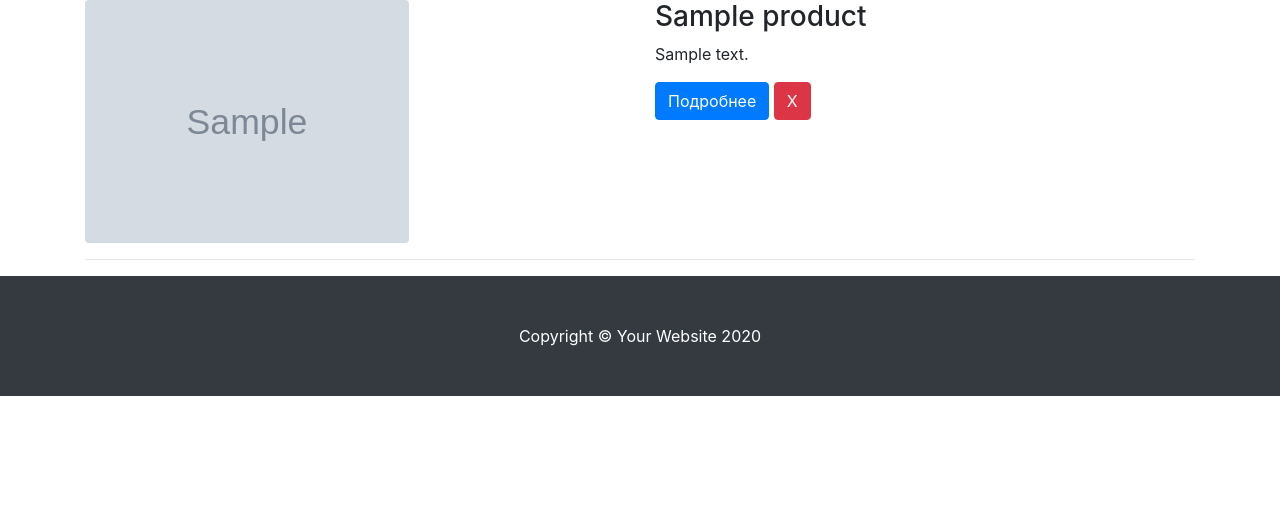
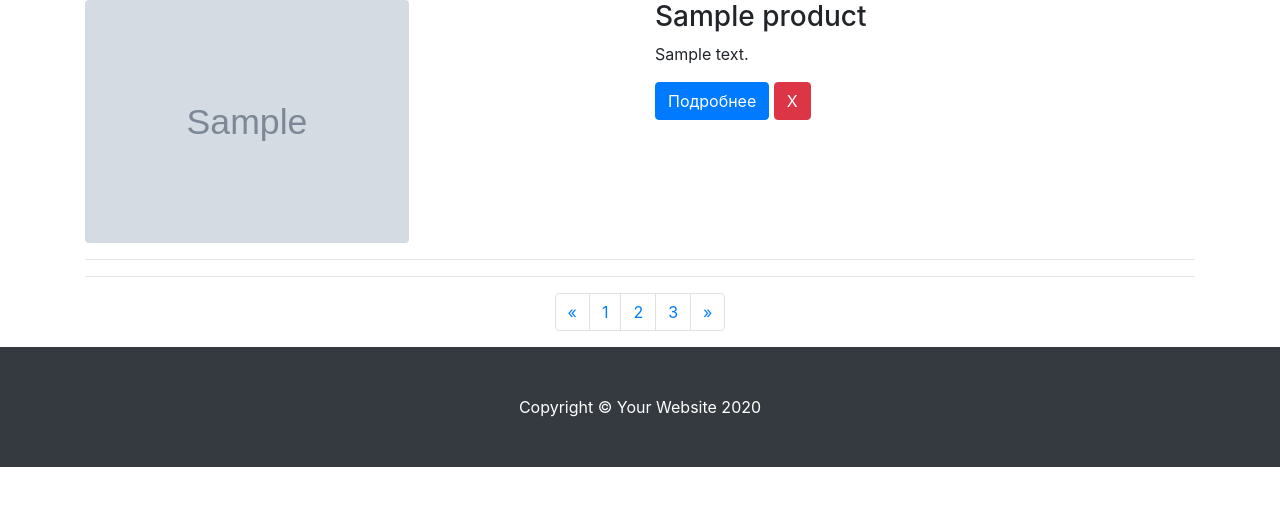
Before and after one commit to Flict-dev/jumanji-shop, a Django app: page /favorites/ in a window 1280 px wide. Shown: the part 208-714 px from the top of the page. Run offline with Django 3.2, Linux system fonts and the light colour scheme; a user stored in the database is signed in; tables that the repository leaves empty hold one stand-in row (values such as "Sample post"); grey boxes marked "Sample" are stand-in pictures; some libraries are stand-ins or nearby versions.

Commit message:
Main commit

```diff
--- a/app/mixins.py
+++ b/app/mixins.py
@@ -31,10 +31,9 @@ class FavoritesMixin(View):
     def dispatch(self, request, *args, **kwargs):
         if request.user.is_authenticated:
             try:
-                self.favorites = Favorites.objects.get(owner=request.user)
+                self.favorites = Favorites.objects.get(owner=request.user.id)
             except ObjectDoesNotExist:
-                self.favorites = Favorites.objects.create(owner=request.user)
-            self.favorites.save()
+                self.favorites = Favorites.objects.create(owner=request.user.id)
         else:
             messages.info(request, 'Вам необходимо зарегистрироваться, чтобы добовлять товары в избранное')
             return redirect('/login/')
--- a/app/models.py
+++ b/app/models.py
@@ -12,8 +12,8 @@ class Product(models.Model):
     price = models.DecimalField(max_digits=10, decimal_places=2, verbose_name='Цена')
     brand = models.ForeignKey('Company', on_delete=models.CASCADE, verbose_name='Бренд')
     description = models.TextField(max_length=1000, verbose_name='Описание', blank=True, null=True)
-    review = models.ForeignKey('Review', on_delete=models.CASCADE, verbose_name='Отзыв', blank=True, null=True,
-                               related_name='product_review')
+    review = models.ManyToManyField('Review', verbose_name='Отзыв', blank=True,
+                                    related_name='product_review')
     category = models.ForeignKey('Category', on_delete=models.CASCADE, verbose_name='Категория')
     availability = models.BooleanField(default=True, verbose_name='Наличие', blank=True)
 
@@ -38,14 +38,14 @@ class Category(models.Model):
 
 class Review(models.Model):
     RATING_CHOICES = [
-        ('FN', '★★★★★'),
-        ('GD', '★★★★'),
-        ('BD', '★★★'),
-        ('VB', '★★'),
-        ('AL', '★'),
+        ('5', '★★★★★'),
+        ('4', '★★★★'),
+        ('3', '★★★'),
+        ('2', '★★'),
+        ('1', '★'),
     ]
-    owner = models.ForeignKey(User, on_delete=models.CASCADE)
-    stars = models.CharField(choices=RATING_CHOICES, default='AL', max_length=20)
+    owner = models.OneToOneField(User, on_delete=models.CASCADE)
+    stars = models.CharField(choices=RATING_CHOICES, default=1, max_length=20)
     text = models.TextField(max_length=500, verbose_name='Озыв')
     product = models.ForeignKey('Product', verbose_name='Продукт', on_delete=models.CASCADE,
                                 related_name='review_product')
--- a/app/static/css/style.css
+++ b/app/static/css/style.css
@@ -15,3 +15,10 @@ body {
 .portfolio-item {
     margin-bottom: 30px;
 }
+
+.my-card-text {
+    width: 100%;
+    height: 100px;
+    overflow: hidden;
+    text-overflow: ellipsis;
+}
--- a/app/views.py
+++ b/app/views.py
@@ -3,7 +3,7 @@ from django.contrib.auth.decorators import login_required
 from django.contrib.auth.models import User
 from django.core.exceptions import ObjectDoesNotExist
 from django.core.paginator import Paginator
-from django.db.models import Q
+from django.db.models import Q, Avg
 from django.http import Http404
 from django.shortcuts import render, get_object_or_404, redirect
 from django.utils.decorators import method_decorator
@@ -12,7 +12,7 @@ from django.views.generic.base import View
 
 from app.forms import ReviewForm
 from app.mixins import CartMixin, FavoritesMixin
-from app.models import Product, CartProduct, Cart, Review, Category, Company, Favorites, FavoriteProduct
+from app.models import Product, CartProduct, Review, Category, Company, Favorites, FavoriteProduct
 from app.utils import recount_cart
 
 
@@ -67,13 +67,14 @@ class DetailProductView(View):
         related_products = Product.objects.filter(
             Q(category__title__icontains=product.category.title)
         )
-        form = ReviewForm
-        reviews = Review.objects.filter(product=product)
+        reviews = Review.objects.filter(product=product).select_related('product')
+        star_list = reviews.get(owner__id=1)
+        print(star_list)
         context = {
             'product': product,
             'related_products': related_products,
             'reviews': reviews,
-            'form': form,
+            'form': ReviewForm,
         }
         return render(request, 'main/detail_product.html', context=context)
 
@@ -84,9 +85,11 @@ class DetailProductView(View):
             stars = form.cleaned_data['stars']
             text = form.cleaned_data['text']
             if request.user.is_authenticated:
-                Review.objects.create(owner=request.user, text=text, stars=stars, product=product)
+                new_rev = Review.objects.create(owner=request.user, text=text, stars=stars, product=product)
+                product.review.add(new_rev)
+                product.save()
                 messages.info(request, 'Спасибо за отзыв!')
-                return redirect('/login/')
+                return redirect('/')
             else:
                 messages.info(request, 'Для того, чтобы оставить отзыв вам необходимо зарегистрироваться')
                 return redirect('/login/')
@@ -131,7 +134,7 @@ class AddToFavorites(FavoritesMixin, View):
     def get(self, request, *args, **kwargs):
         product = get_object_or_404(Product, pk=kwargs['pk'])
         try:
-            fav_product = FavoriteProduct.objects.get(owner=request.user)
+            fav_product = FavoriteProduct.objects.get(product=product)
         except ObjectDoesNotExist:
             fav_product = FavoriteProduct.objects.create(owner=request.user, product=product)
         self.favorites.products.add(fav_product)
@@ -143,10 +146,10 @@ class DelFromFavorites(FavoritesMixin, View):
     def get(self, request, **kwargs):
         try:
             favorite = self.favorites.products.get(pk=kwargs['pk'])
+            favorite.delete()
+            return redirect('/favorites/')
         except ObjectDoesNotExist:
             raise Http404
-        favorite.delete()
-        return redirect('/favorites/')
 
 
 class FavoritesView(FavoritesMixin, ListView):
--- a/templates/main/detail_product.html
+++ b/templates/main/detail_product.html
@@ -59,15 +59,15 @@
         </div>
         <h3 class="my-4">Отзывы</h3>
         <!-- Single Comment -->
+    {% for review in reviews %}
         <div class="media mb-4">
-            {% for review in reviews %}
                 <div class="media-body">
                     <h5 class="mt-0">{{ review.owner.username }}</h5>
                     <hr>
                     <p class="mt-0">{{ review.stars }}</p>
                     <p class="mt-0">{{ review.text }}</p>
                 </div>
-            {% endfor %}
         </div>
+    {% endfor %}
     </div>
 {% endblock %}
--- a/templates/main/favorites.html
+++ b/templates/main/favorites.html
@@ -30,7 +30,7 @@
                         <a class="btn btn-primary" href="{% url 'detail_product' pk=item.product.pk %}">Подробнее
                             <span class="glyphicon glyphicon-chevron-right"></span>
                         </a>
-                        <a class="my-3" href="{% url 'favorites-del' pk=item.product.pk %}">
+                        <a class="my-3" href="{% url 'favorites-del' pk=item.pk %}">
                             <button class="btn btn-danger">X</button>
                         </a>
                     </div>
@@ -39,7 +39,31 @@
                 <hr>
             {% endfor %}
         {% endfor %}
+        <hr>
 
         <!-- Pagination -->
+        <ul class="pagination justify-content-center">
+            <li class="page-item">
+                <a class="page-link" href="#" aria-label="Previous">
+                    <span aria-hidden="true">&laquo;</span>
+                    <span class="sr-only">Previous</span>
+                </a>
+            </li>
+            <li class="page-item">
+                <a class="page-link" href="#">1</a>
+            </li>
+            <li class="page-item">
+                <a class="page-link" href="#">2</a>
+            </li>
+            <li class="page-item">
+                <a class="page-link" href="#">3</a>
+            </li>
+            <li class="page-item">
+                <a class="page-link" href="#" aria-label="Next">
+                    <span aria-hidden="true">&raquo;</span>
+                    <span class="sr-only">Next</span>
+                </a>
+            </li>
+        </ul>
     </div>
 {% endblock %}
--- a/templates/main/index.html
+++ b/templates/main/index.html
@@ -58,7 +58,7 @@
                                 <img class="card-img-top" style="width: 300px; height: 160px;" src="{{ item.image.url }}" alt="img">
                             </a>
                             <hr>
-                            <p class="card-text">{{ item.description }}</p>
+                            <p class="card-text my-card-text">{{ item.description }}</p>
                             <hr>
                             <p class="card-text">{{ item.price }} руб</p>
                         </div>
```
Also changed, not shown: app/admin.py (+15 -3 lines). Lines whose indentation alone changed are shown as unchanged.
